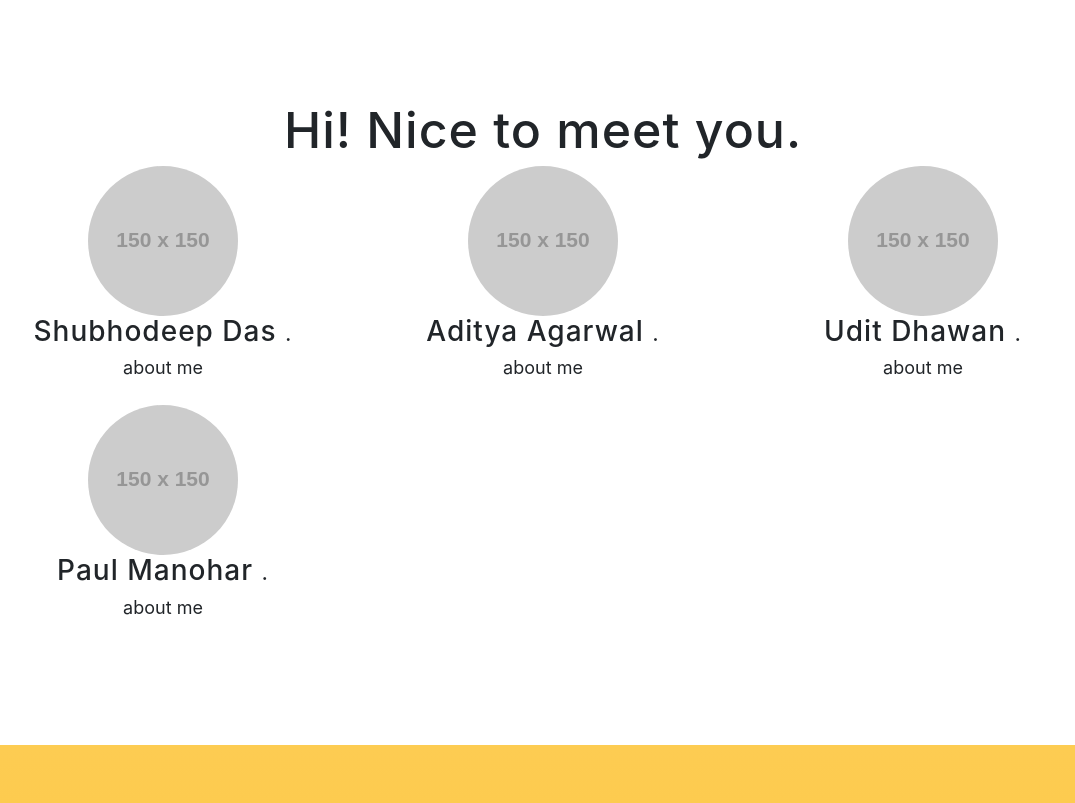
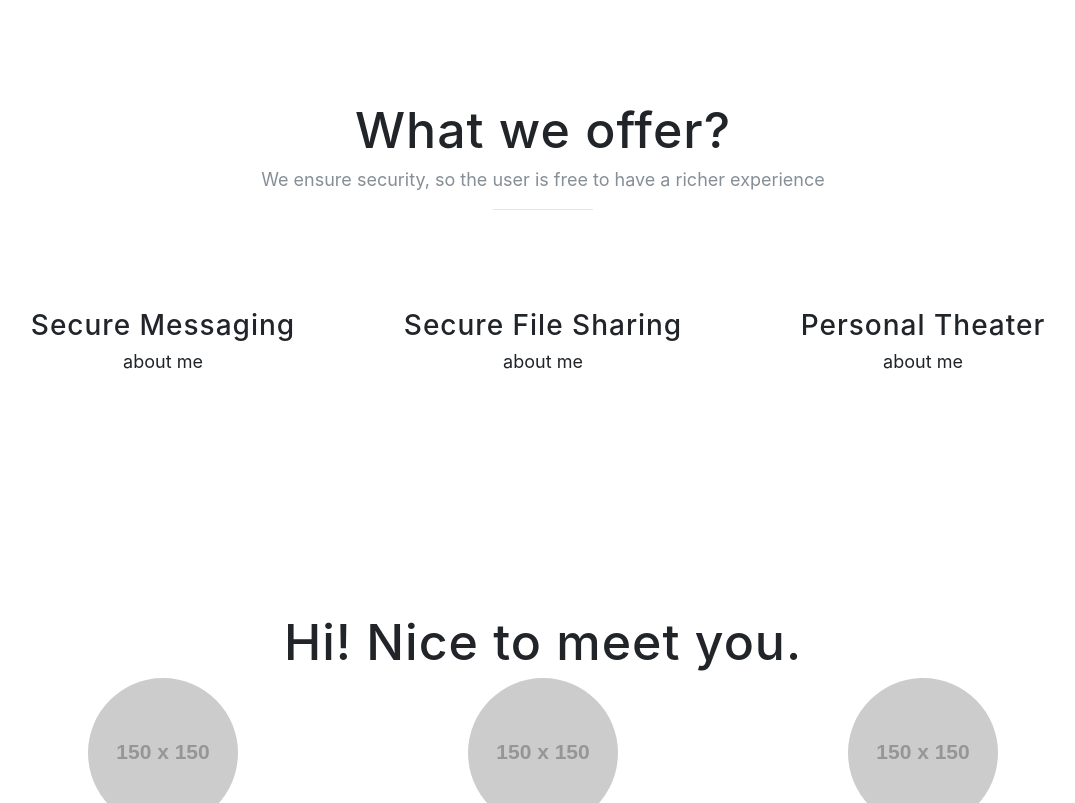
Before and after one commit to kontiki-innovation-labs/kontiki-innovation-labs.github.io, a website with bundled scripts: page index.html in a window 1280 px wide. Shown: the part 1416-2219 px from the top of the page, without its empty margins (97-1172 px from the left). Built offline with nearby package versions, Linux system fonts and the light colour scheme; placeholder pictures from the web are drawn by us; a web font is replaced by a local one.

Commit message:
Update index.html

```diff
--- a/index.html
+++ b/index.html
@@ -139,6 +139,37 @@
          </div>
     </section>
 
+	  <section class="features" id="oslo">
+      <div class="container">
+        <div class="section-heading text-center">
+          <h2>What we offer?</h2>
+          <p class="text-muted">We ensure security, so the user is free to have a richer experience</p>
+          <hr>
+        </div>
+	      <div class="row">
+				    <div class="col-lg-4 col-sm-6 text-center mb-4">
+					    <!--<img class="rounded-circle img-fluid d-block mx-auto" src="http://placehold.it/150x150" alt="">-->
+					    <h3>Secure Messaging
+					    </h3>
+					    <p>about me </p>
+				    </div>
+				    <div class="col-lg-4 col-sm-6 text-center mb-4">
+					    <!--<img class="rounded-circle img-fluid d-block mx-auto" src="http://placehold.it/150x150" alt="">-->
+					    <h3>Secure File Sharing
+					    </h3>
+					    <p>about me</p>
+				    </div>
+				    <div class="col-lg-4 col-sm-6 text-center mb-4">
+					    <!--<img class="rounded-circle img-fluid d-block mx-auto" src="http://placehold.it/150x150" alt="">-->
+					    <h3>Personal Theater
+					    </h3>
+					    <p>about me </p>
+				    </div>
+	      </div>
+
+         </div>
+    </section>
+
     <!--
     <section class="cta" id="team">
       <div class="cta-content">
```
